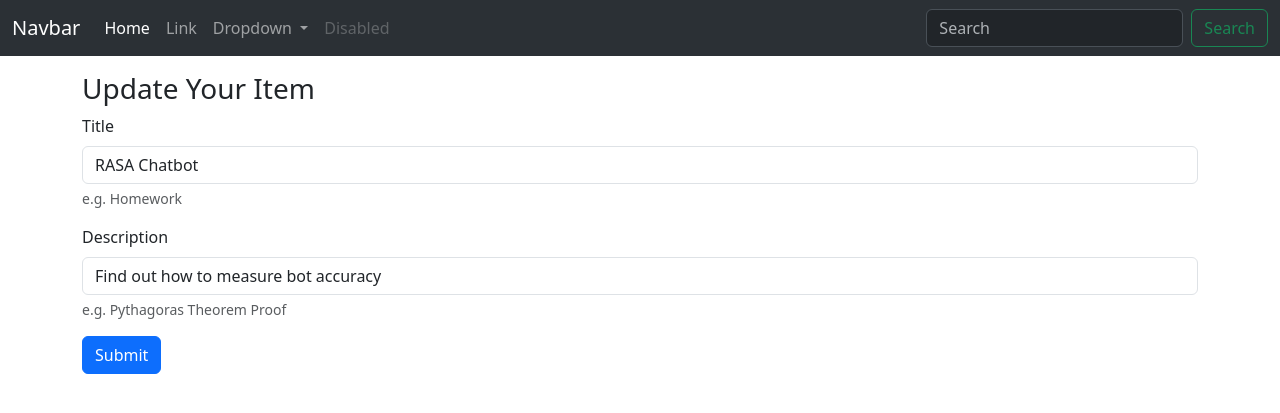
After one commit to rishabh-r52/flask-todo-app, a Flask app: page /update/1 in a window 1280 px wide. The commit adds this page. Shown: the top 413 px of the page. Run offline with Flask 3, Linux system fonts and the light colour scheme; data comes from the database, SQL or seed files in the repository; both versions use the stored data as it was after the commit.

Commit message:
Added Update Operation (CRUD Complete)

```diff
--- a/app.py
+++ b/app.py
@@ -67,14 +67,31 @@ def hello_world():
     return render_template('index.html', allTodo=allTodo)
 
 # Refers to the url 127.0.0.1:1999/home/
-@app.route('/home')
-def home_print():
-    return "<h1>This is home route</h1>"
+# @app.route('/home')
+# def home_print():
+#     return "<h1>This is home route</h1>"
 
-@app.route('/update')
-def update():
-    pass
-    return "Show Route"
+@app.route('/update/<int:sno>', methods=['GET', 'POST'])
+def update(sno):
+    if request.method == "POST":
+        print("\nupdate post\n")
+
+        form_title = request.form['title']
+        form_desc = request.form['desc']
+
+        if form_title and form_desc:
+            todo = Todo.query.filter_by(sno=sno).first()
+
+            todo.title = form_title
+            todo.desc = form_desc
+
+            db.session.add(todo)
+            db.session.commit()
+
+            return redirect('/')
+
+    todo = Todo.query.filter_by(sno=sno).first()
+    return render_template('update.html', todo=todo)
 
 @app.route('/delete/<int:sno>')
 def delete(sno):
--- /dev/null
+++ b/templates/base.html
@@ -0,0 +1,55 @@
+<!doctype html>
+<html lang="en">
+  <head>
+    <meta charset="utf-8">
+    <meta name="viewport" content="width=device-width, initial-scale=1">
+    <title>{% block title %}
+
+    {% endblock title %}</title>
+    <link href="https://cdn.jsdelivr.net/npm/bootstrap@5.3.1/dist/css/bootstrap.min.css" rel="stylesheet" integrity="sha384-4bw+/aepP/YC94hEpVNVgiZdgIC5+VKNBQNGCHeKRQN+PtmoHDEXuppvnDJzQIu9" crossorigin="anonymous">
+  </head>
+  <body>
+
+    <nav class="navbar navbar-expand-lg bg-body-tertiary" data-bs-theme="dark">
+        <div class="container-fluid">
+          <a class="navbar-brand" href="/">Navbar</a>
+          <button class="navbar-toggler" type="button" data-bs-toggle="collapse" data-bs-target="#navbarSupportedContent" aria-controls="navbarSupportedContent" aria-expanded="false" aria-label="Toggle navigation">
+            <span class="navbar-toggler-icon"></span>
+          </button>
+          <div class="collapse navbar-collapse" id="navbarSupportedContent">
+            <ul class="navbar-nav me-auto mb-2 mb-lg-0">
+              <li class="nav-item">
+                <a class="nav-link active" aria-current="page" href="#">Home</a>
+              </li>
+              <li class="nav-item">
+                <a class="nav-link" href="#">Link</a>
+              </li>
+              <li class="nav-item dropdown">
+                <a class="nav-link dropdown-toggle" href="#" role="button" data-bs-toggle="dropdown" aria-expanded="false">
+                  Dropdown
+                </a>
+                <ul class="dropdown-menu">
+                  <li><a class="dropdown-item" href="#">Action</a></li>
+                  <li><a class="dropdown-item" href="#">Another action</a></li>
+                  <li><hr class="dropdown-divider"></li>
+                  <li><a class="dropdown-item" href="#">Something else here</a></li>
+                </ul>
+              </li>
+              <li class="nav-item">
+                <a class="nav-link disabled" aria-disabled="true">Disabled</a>
+              </li>
+            </ul>
+            <form class="d-flex" role="search">
+              <input class="form-control me-2" type="search" placeholder="Search" aria-label="Search">
+              <button class="btn btn-outline-success" type="submit">Search</button>
+            </form>
+          </div>
+        </div>
+      </nav>
+
+      {% block body %}
+
+      {% endblock body %}
+
+  </body>
+</html>
--- /dev/null
+++ b/templates/update.html
@@ -0,0 +1,27 @@
+{% extends 'base.html' %}
+{% block title %}
+  ToDo App
+{% endblock title %}
+{% block body %}
+<div class="container mt-3 mb-5">
+  <h3>Update Your Item</h3>
+  <form action="/update/{{todo.sno}}" method="POST">
+      <div class="mb-3">
+          <label for="title" class="form-label">Title</label>
+          <input type="text" class="form-control" name="title" id="title" value="{{todo.title}}" aria-describedby="titleHelp">
+          <div id="titleHelp" class="form-text">e.g. Homework</div>
+      </div>
+      <div class="mb-3">
+          <label for="desc" class="form-label">Description</label>
+        <input type="text" class="form-control" name="desc" id="desc"  value="{{todo.desc}}" aria-describedby="descHelp">
+        <div id="descHelp" class="form-text">e.g. Pythagoras Theorem Proof</div>
+      </div>
+      <!-- <div class="mb-3 form-check">
+          <input type="checkbox" class="form-check-input" id="exampleCheck1">
+          <label class="form-check-label" for="exampleCheck1">Check me out</label>
+      </div> -->
+      <button type="submit" class="btn btn-primary">Submit</button>
+  </form>
+</div>
+
+{% endblock body %}
```
Also changed, not shown: templates/index.html (+7 -51 lines), instance/todo.db.
